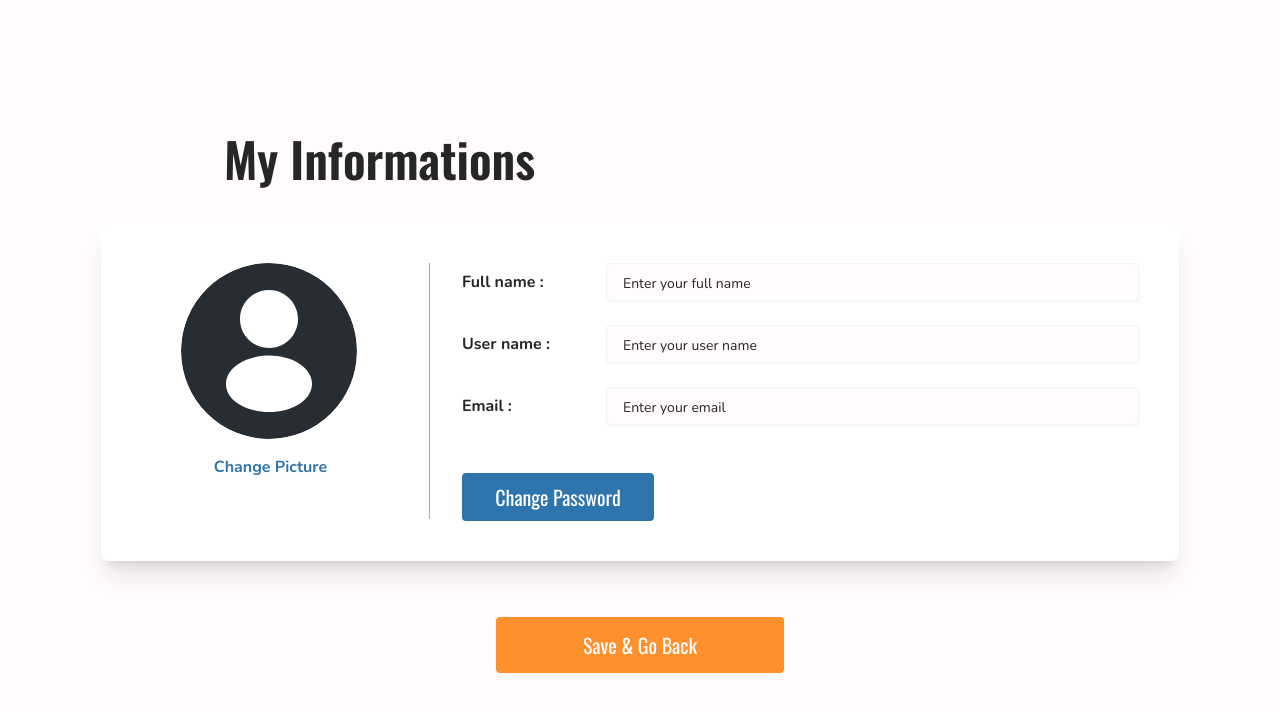
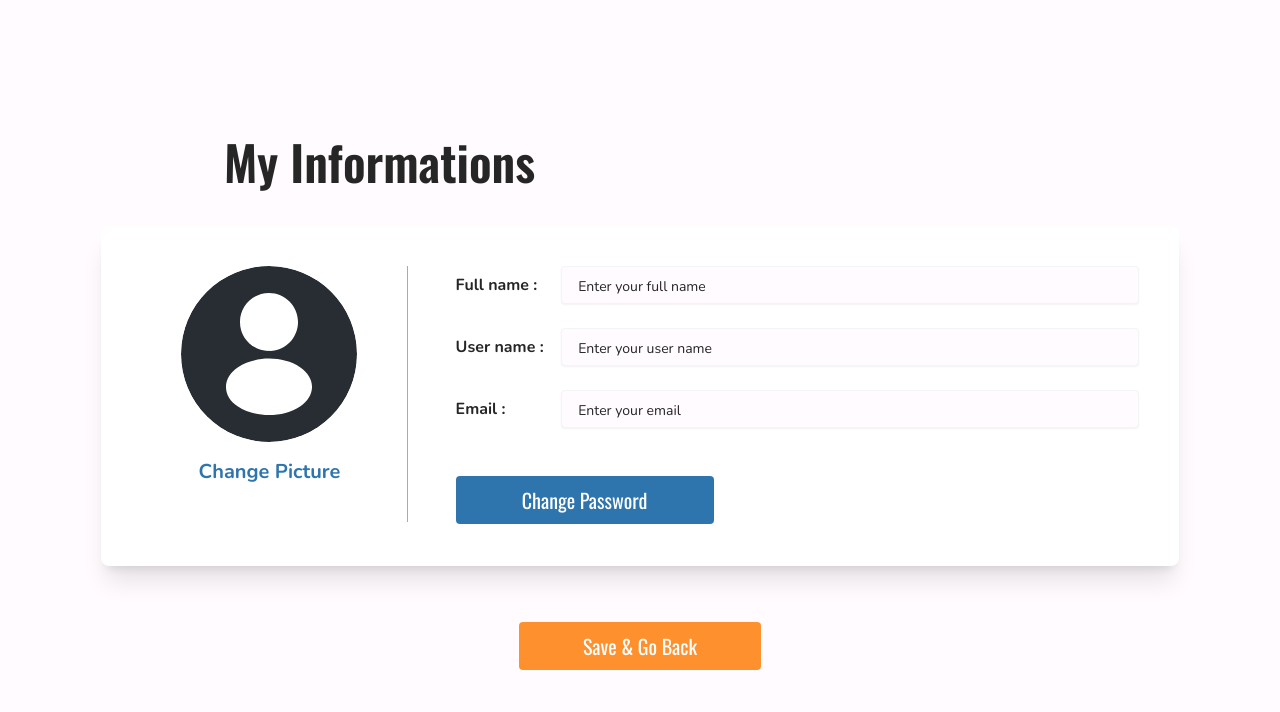
Before and after one commit to ScientificClubofESI/cse-forums-frontend, a Next.js app: page /profile/settings in a window 1280 px wide. Shown: the top 712 px of the page. Built offline with nearby package versions, Linux system fonts and the light colour scheme.

Commit message:
some modifications on the mobile and desktop version

```diff
--- a/src/app/profile/settings/page.jsx
+++ b/src/app/profile/settings/page.jsx
@@ -10,7 +10,7 @@ const UserPicture = ({ handleFileChange }) => (
     <Image
       src={userpicture}
       alt="User Picture"
-      className="h-[11rem] w-[11rem] rounded-full"
+      className="md:h-[11rem] md:w-[11rem] w-[113px] h-[113px]  rounded-full"
     />
     <input
       type="file"
@@ -22,7 +22,7 @@ const UserPicture = ({ handleFileChange }) => (
     {/* Change Picture Button */}
     <label
       htmlFor="upload-picture"
-      className="text-[#2E75AD] sm:font-bold	 cursor-pointer mt-4 sm:mt-[1rem] text-center sm:text-left sm:ml-[2.05rem] sm:mt-3 font-serif font-medium"
+      className="text-[#2E75AD] font-medium md:text-xl text-sm	md:ml-[1.1rem] cursor-pointer mt-4 sm:mt-[1rem] text-center sm:text-left sm:ml-[2.05rem] sm:mt-3 font-serif md:font-bold"
     >
       Change Picture
     </label>
@@ -37,7 +37,7 @@ const UserPicture = ({ handleFileChange }) => (
 // Subcomponent: Form Input
 const FormInput = ({ label, type, placeholder, value, onChange, name }) => (
   <div className="flex items-center gap-4 w-full">
-    <label className="text-[#262626] w-[8rem] text-left font-serif font-medium sm:font-bold		">{label}</label>
+    <label className="text-[#262626] md:w-[5.6rem] w-[5.5rem] text-left font-serif font-medium sm:font-bold		">{label}</label>
     <input
       type={type}
       placeholder={placeholder}
@@ -88,7 +88,7 @@ export const Settings = () => {
         <UserPicture handleFileChange={handleFileChange} />
 
         {/* Vertical Line for Desktop */}
-        <div className="hidden sm:block border-l border-neutral-300 h-[16rem] mx-8"></div> {/* Vertical line for desktop */}
+        <div className="hidden sm:block border-l border-neutral-300 h-[16rem] p-[1.5rem] ml-[0.6rem]"></div> {/* Vertical line for desktop */}
 
         {/* Form Section */}
         <div className="flex flex-col gap-6 flex-grow w-[19.875rem]">
@@ -120,7 +120,7 @@ export const Settings = () => {
           {/* Buttons Section */}
           <div className="flex justify-between items-center gap-4 sm:gap-8 mt-6">
             {/* Change Password Button */}
-            <button className="font-sans sm:font-normal	text-sm md:text-xl bg-[#2E75AD] rounded text-white w-[9rem] h-10 sm:w-[12rem] sm:h-12 font-medium	">
+            <button className="font-sans sm:font-normal	text-sm md:text-xl bg-[#2E75AD] rounded text-white w-[9rem] h-10 md:w-[16.125rem] sm:h-12 font-medium	">
               Change Password
             </button>
 
@@ -139,7 +139,7 @@ export const Settings = () => {
       <div className="hidden sm:flex justify-center mt-10 sm:mt-14">
         <button
           onClick={handleSave}
-          className="bg-[#FF902E] font-normal	 rounded text-white w-60 h-12 sm:w-72 sm:h-14 text-xl"
+          className="bg-[#FF902E] font-normal	 rounded text-white w-60 h-[3rem] sm:w-[15.125rem] text-xl"
         >
           Save & Go Back
         </button>
```
